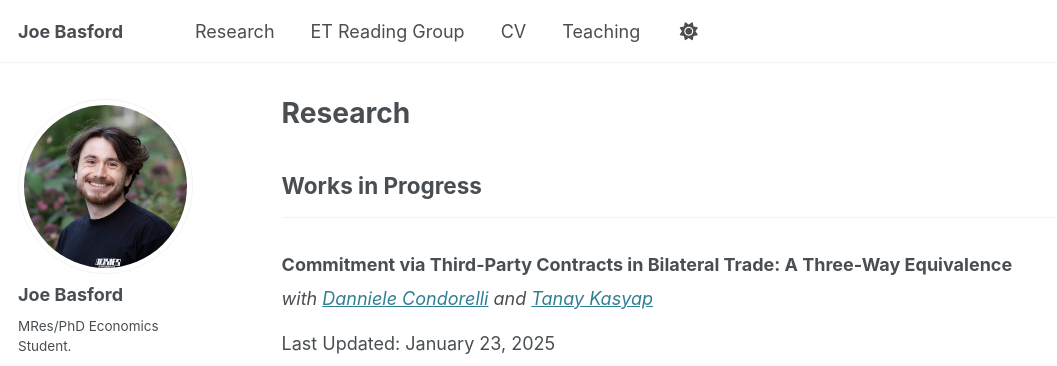
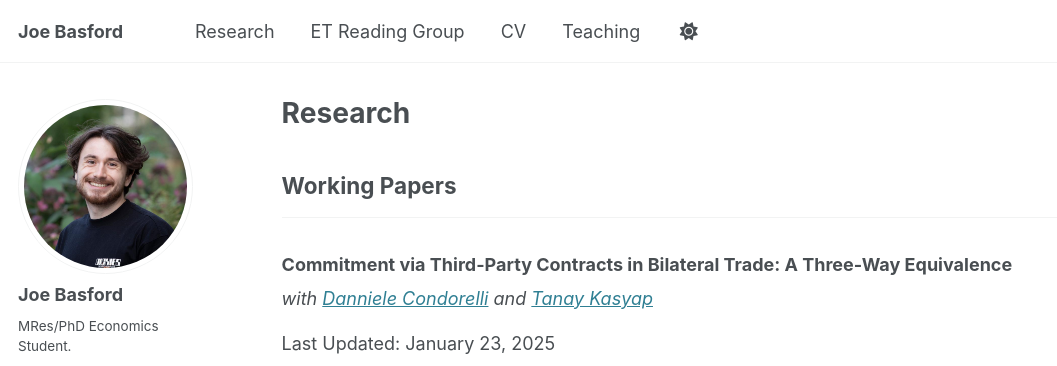
Before and after one commit to Joe-Basford/Joe-Basford.github.io, a Jekyll site: the page built from _pages/research.html, in a window 1280 px wide. Shown: the top 366 px of the page, without its empty margins (0-1057 px from the left). Built offline with Jekyll 4.4.1, drawn with Linux system fonts in a browser that asks for light colours.

Commit message:
Update _config.yml

```diff
--- a/_config.yml
+++ b/_config.yml
@@ -79,7 +79,7 @@ author:
 # Publication Category - The following the list of publication categories and their headings
 publication_category:
   manuscripts:
-    title: 'Works in Progress'
+    title: 'Working Papers'
 
 
 # Site Settings
```
